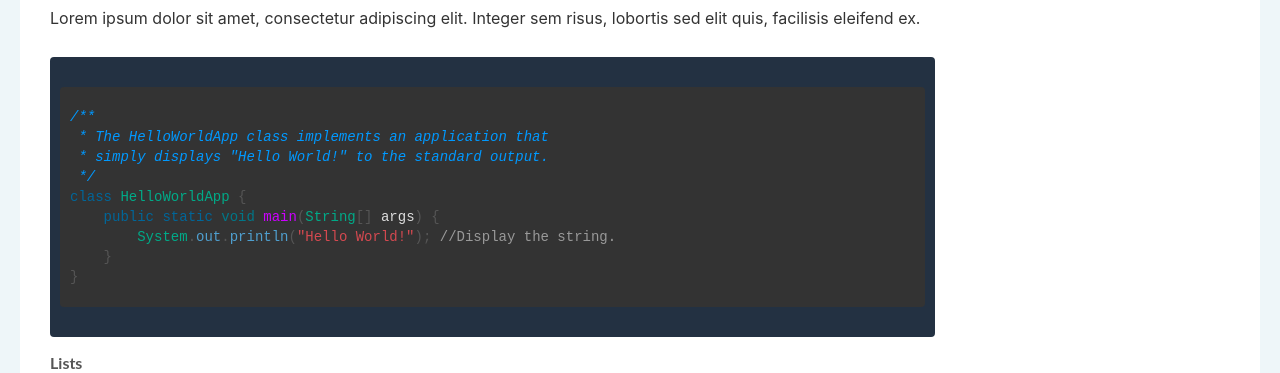
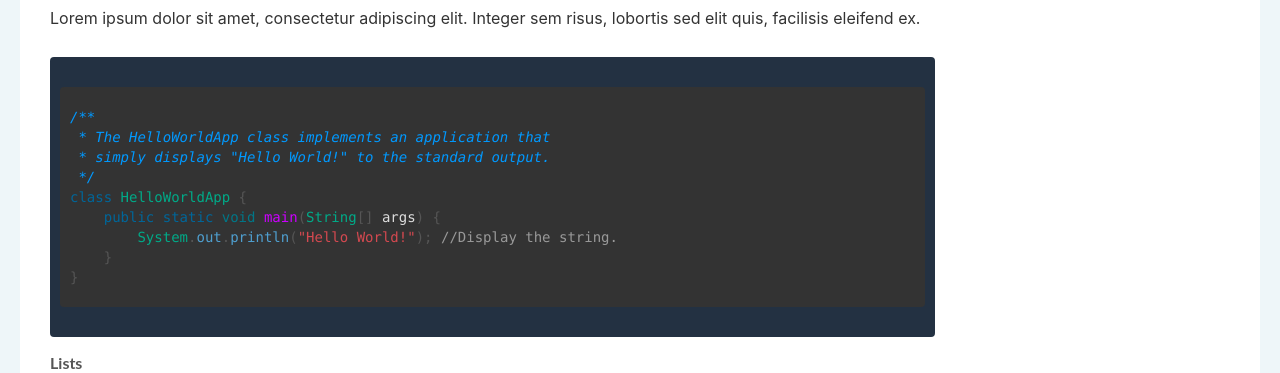
Before and after one commit to vimplus/vimplus.github.io, a Jekyll site: the page built from _posts/2016-08-31-first-article.md, in a window 1280 px wide. Shown: the part 723-1096 px from the top of the page. Built offline with Jekyll 4.4.1, drawn with Linux system fonts in a browser that asks for light colours; comment, search, counter and statistics services are not loaded.

Commit message:
update code style

```diff
--- a/css/master.css
+++ b/css/master.css
@@ -833,7 +833,8 @@
 }
 
 code {
-    line-height: 20px;
+  font-family: inherit;
+  line-height: 20px;
 }
 
 code.highlighter-rouge {
```
